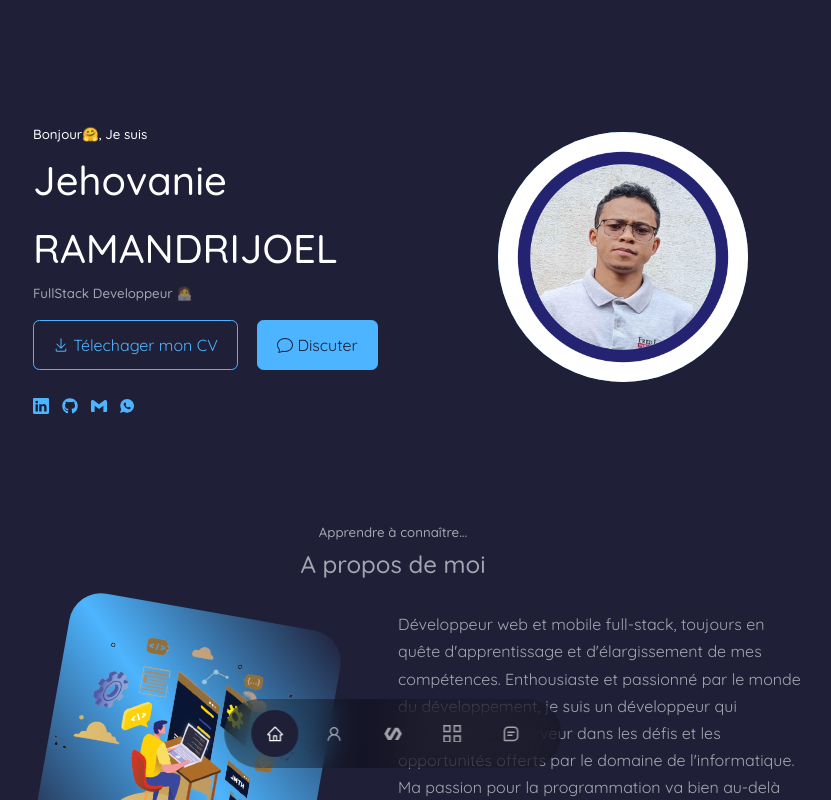
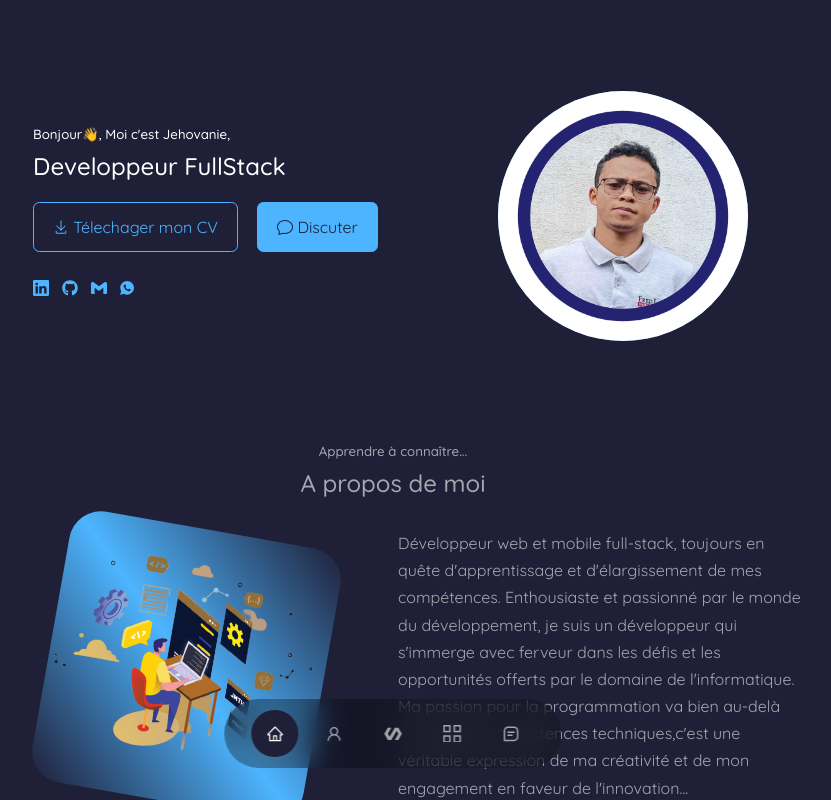
Before and after one commit to Jehovanie/jheoPortfolio-2024, a React (Vite) app: page / in a window 1280 px wide. Shown: the top 800 px of the page, without its empty margins (247-1078 px from the left). Built offline with nearby package versions, Linux system fonts and the light colour scheme.

Commit message:
Correction text landing page

```diff
--- a/src/components/presentation/Presentation.jsx
+++ b/src/components/presentation/Presentation.jsx
@@ -11,13 +11,10 @@ const Presentation = () => {
 			<div className="container header__container">
 				<div className="left__side">
 					<div>
-						<h5 className="text"> Bonjour🤗, Je suis</h5>
+						<h5 className="text"> Bonjour👋, Moi c'est Jehovanie, </h5>
 						<div className="content__name">
-							<h1>Jehovanie </h1>
-							<h1>RAMANDRIJOEL</h1>
+							<h2 className="text">Developpeur FullStack</h2>
 						</div>
-
-						<h5 className="text-light text">FullStack Developpeur 🧑‍💻</h5>
 						<div className="content_cta_left_side">
 							<CTA />
 							<HeaderSocial />
--- a/src/components/presentation/presentation.css
+++ b/src/components/presentation/presentation.css
@@ -1,6 +1,7 @@
 header {
   padding-top: 1rem;
   overflow: hidden;
+
 }
 
 .cta_action {
@@ -102,8 +103,8 @@ header {
 .header__socials::after {
   display: none;
   content: "";
-  width: 1px;
-  height: 2rem;
+  width: 45px;
+  height: 1rem;
   margin-left: -0.5rem;
   background: var(--color-primary);
 }
```
